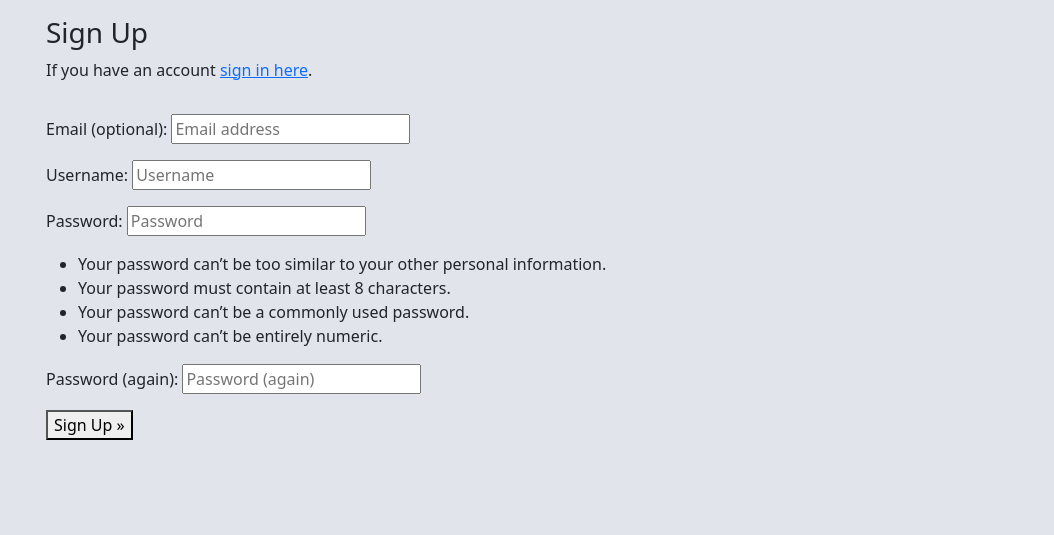
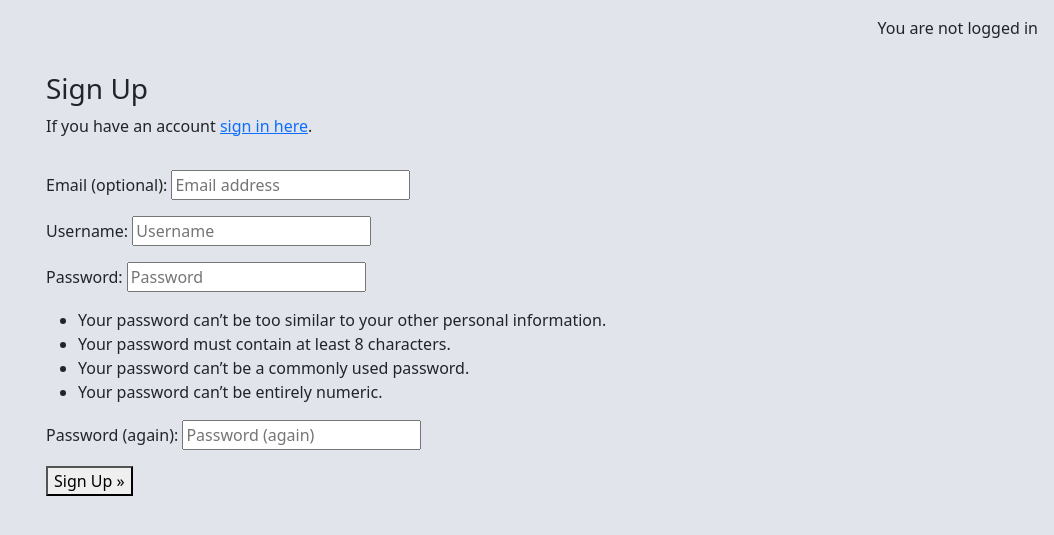
Before and after one commit to kjrinuk/Taskerise, a Django app: page /accounts/signup/ in a window 1280 px wide. Shown: the part 80-615 px from the top of the page, without its empty margins (226-1280 px from the left). Run offline with Django 5.2, Linux system fonts and the light colour scheme.

Commit message:
Add notification of login status - not working

```diff
--- a/templates/account/base.html
+++ b/templates/account/base.html
@@ -42,15 +42,18 @@
 
                         {% if user.is_authenticated %}
                         <li class="nav-item">
-                          <a class="nav-link {% if request.path == logout_url %}active{% endif %}" aria-current="page" href="{% url 'account_logout' %}">Logout</a>
+                          <a class="nav-link {% if request.path == logout_url %}active{% endif %}"
+                              aria-current="page" href="{% url 'account_logout' %}">Logout</a>
                         </li>
                         {% else %}
                         <li class="nav-item">
-                          <a class="nav-link {% if request.path == signup_url %}active{% endif %}" aria-current="page"
+                          <a class="nav-link {% if request.path == signup_url %}active{% endif %}"
+                              aria-current="page"
                             href="{% url 'account_signup' %}">Register</a>
                         </li>
                         <li class="nav-item">
-                          <a class="nav-link {% if request.path == login_url %}active{% endif %}" aria-current="page" href="{% url 'account_login' %}">Login</a>
+                          <a class="nav-link {% if request.path == login_url %}active{% endif %}"
+                              aria-current="page" href="{% url 'account_login' %}">Login</a>
                         </li>
                         {% endif %}
 
@@ -61,7 +64,12 @@
         </div>
     </nav>
 
-    <main>
+    <main class="flex-shrink-0 main-bg">
+      {% if user.is_authenticated %}
+      <p class="text-end m-3">You are logged in as {{ user.username }}</p>
+      {% else %}
+      <p class="text-end m-3">You are not logged in</p>
+      {% endif %}
 
         {% block content %}
         <!-- Content Goes here -->
```
